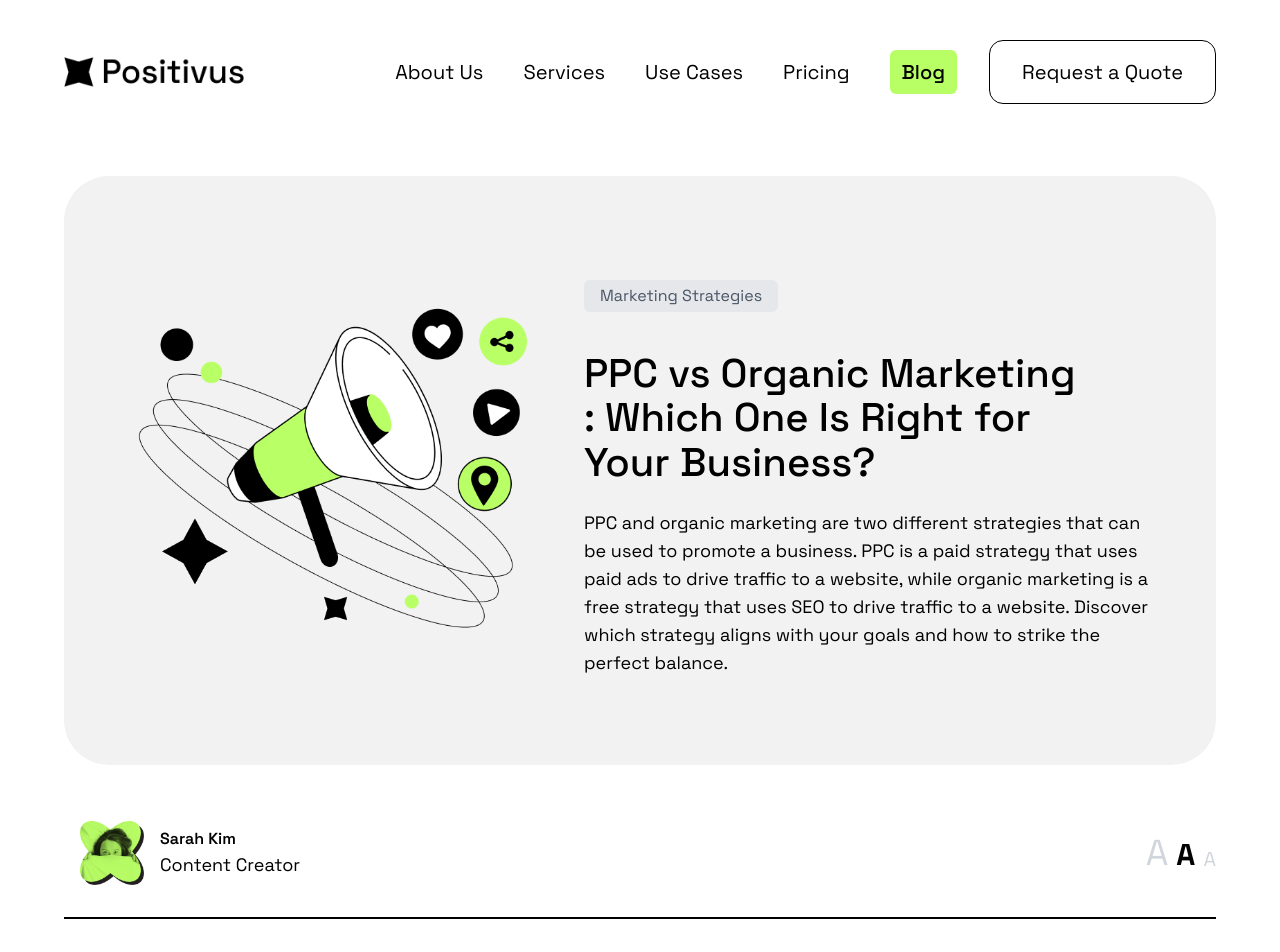
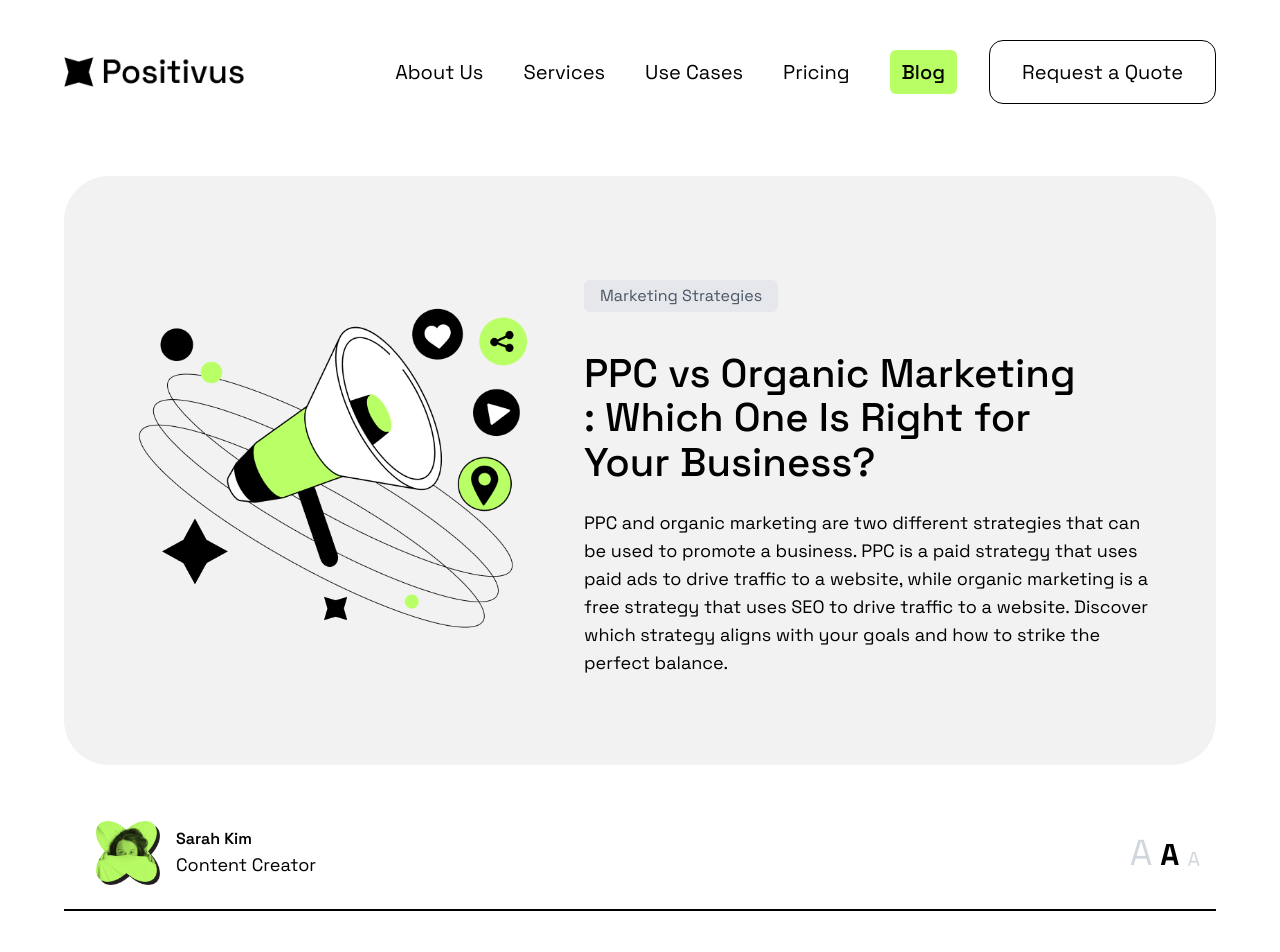
Before and after one commit to hervezossou/positivus-site, a Next.js app: page /blog in a window 1280 px wide. Shown: the top 952 px of the page. Built offline with nearby package versions, Linux system fonts and the light colour scheme.

Commit message:
feat(ArticleHeading): added backdrop-blur

```diff
--- a/app/components/blog/sections/ArticleHeading.tsx
+++ b/app/components/blog/sections/ArticleHeading.tsx
@@ -3,12 +3,12 @@ import { FontSizePicker } from "../ui/FontSizePicker"
 
 export const ArticleHeading = () => {
     return (
-        <>
-            <div className="flex items-center justify-between gap-auto p-0">
+        <div className="sticky top-24 backdrop-blur-xs bg-white/40 space-y-8">
+            <div className="flex items-center justify-between gap-auto px-4">
                 <PostAuthorCard />
                 <FontSizePicker />
             </div>
             <div className="bg-black w-full h-0.5 -mt-6"></div>
-        </>
+        </div>
     )
 }
```
